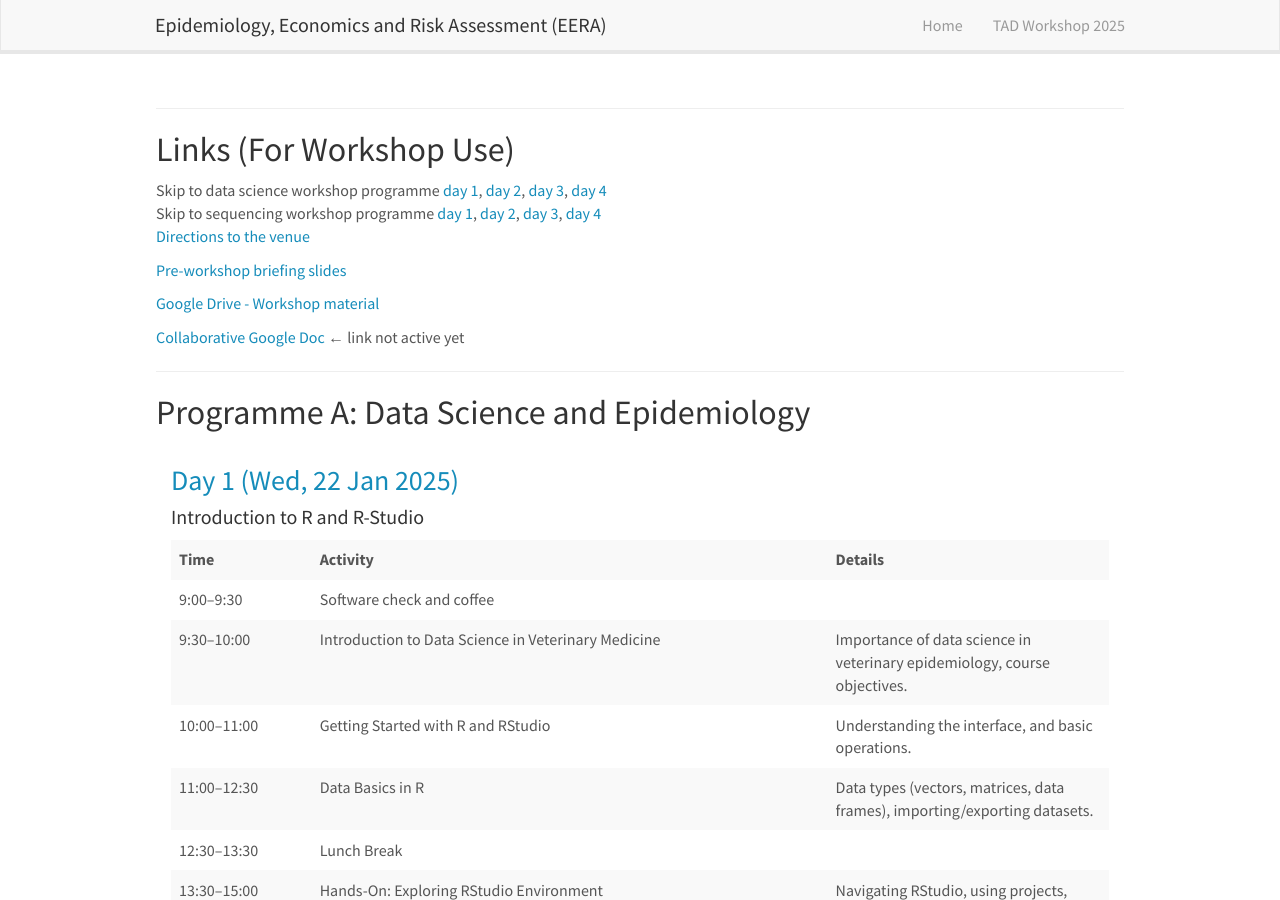
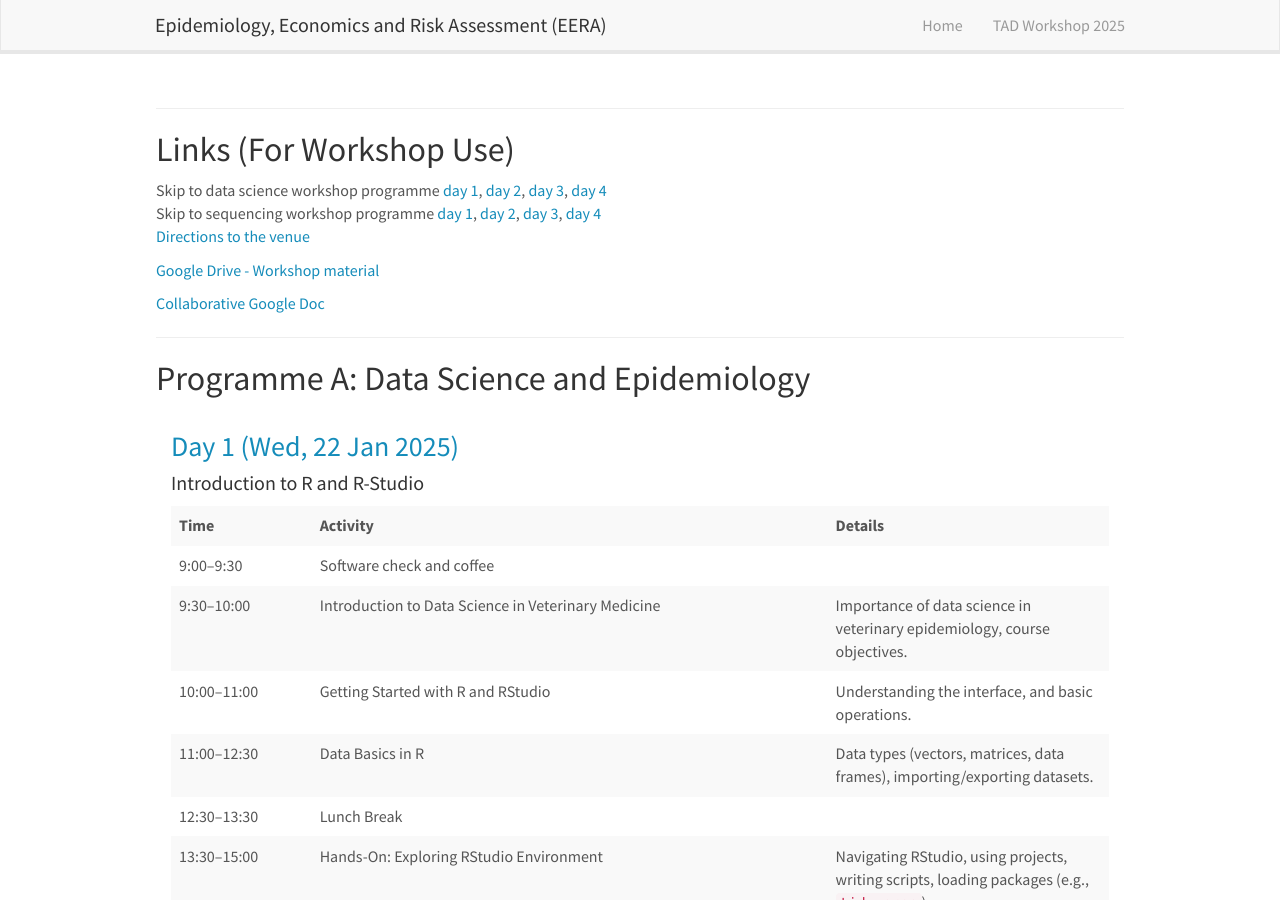
Before and after one commit to EERA-Edinburgh/eera-edinburgh.github.io, a Jekyll site: the page built from _pages/tad-workshop-ghana-2025.md, in a window 1280 px wide and 900 px high, scrolled down 633 px. Built offline with Jekyll 4.4.1, drawn with Linux system fonts in a browser that asks for light colours; nearby versions of some CDN libraries; comment, search, counter and statistics services are not loaded.

Commit message:
Added google drive

```diff
--- a/_pages/tad-workshop-ghana-2025.md
+++ b/_pages/tad-workshop-ghana-2025.md
@@ -78,11 +78,11 @@
 Skip to sequencing workshop programme [day 1](#day1-sb), [day 2](#day2-sb), [day 3](#day3-sb), [day 4](#day4-sb)\
 [Directions to the venue](https://maps.app.goo.gl/FUBxGFgPJC9mNLZy7)
 
-[Pre-workshop briefing slides]({{ site.url }}{{ site.baseurl }}/downloads/DOHBioinfoPreworkshop2024.pdf)
+[Google Drive - Workshop material](https://drive.google.com/drive/folders/1DqvkLqZHzYIJLwGLSczB3ogvo7R1_g7S?usp=drive_link)
 
-[Google Drive - Workshop material](https://drive.google.com)
+[Collaborative Google Doc](https://docs.google.com/document/d/1ZXtF3jWl8L9C3ykYV5-wHW22roI5lCCd0pqKQdKHNFM/edit?usp=sharing)
 
-[Collaborative Google Doc]() &larr; link not active yet
+
 
 ---
 
```
